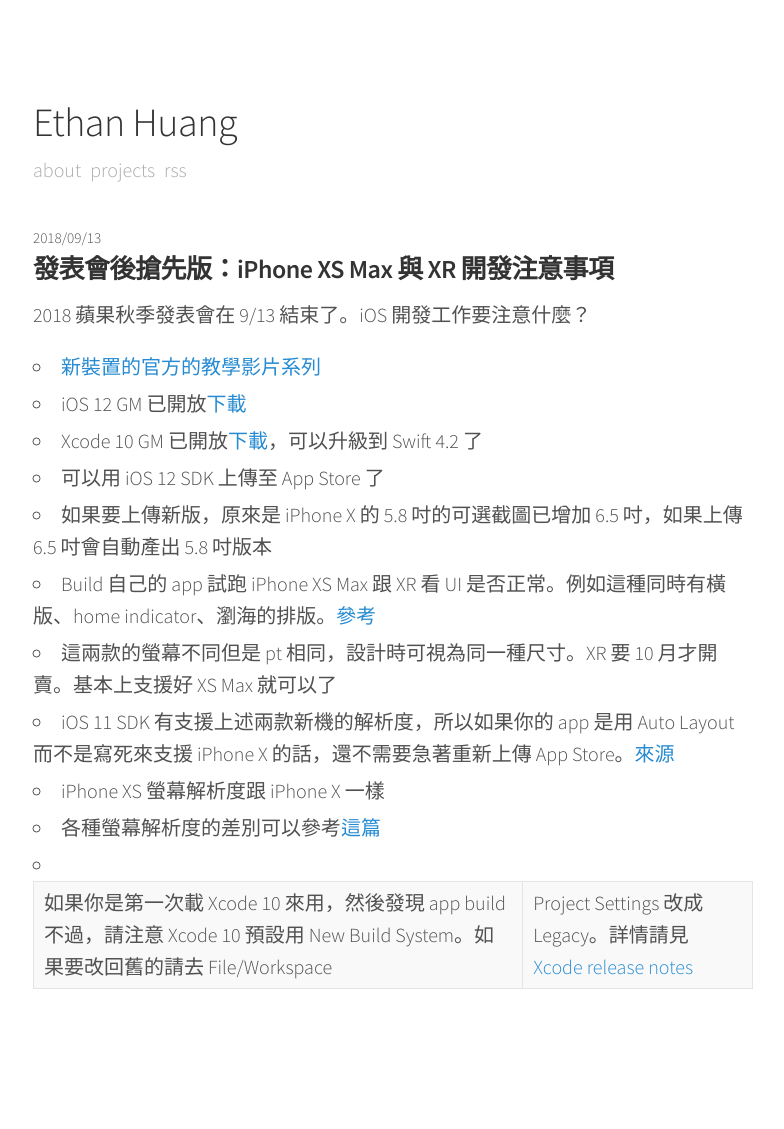
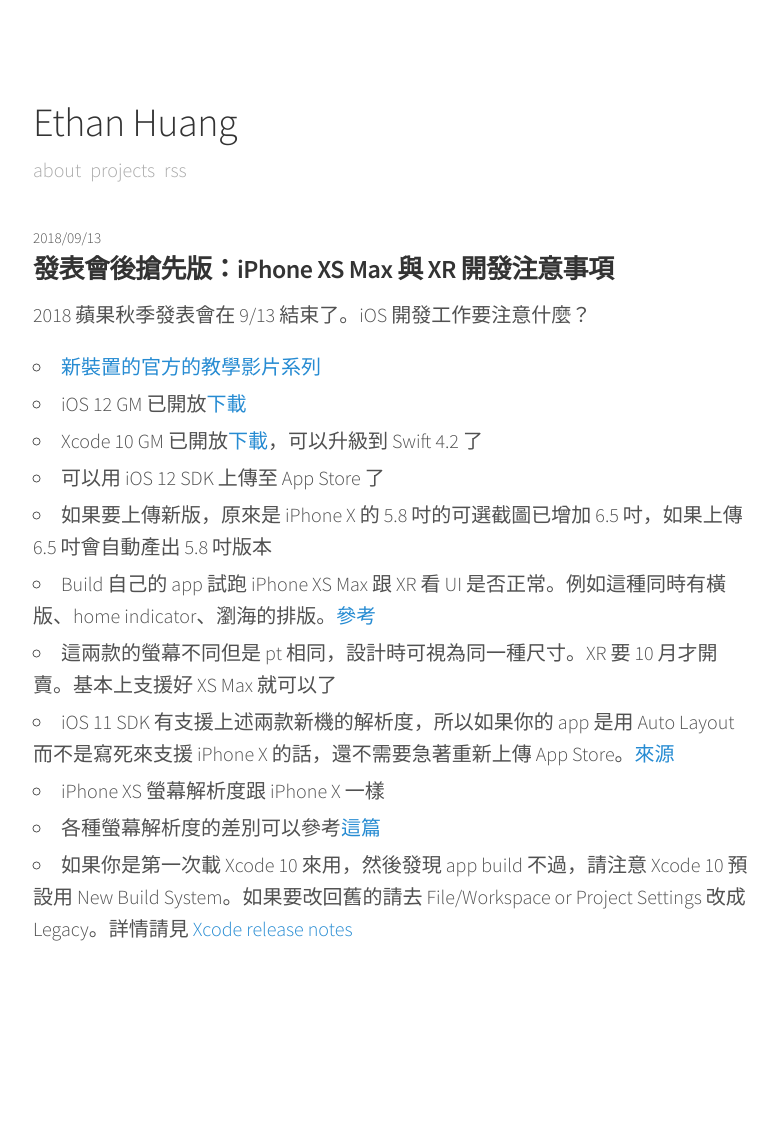
Before and after one commit to ethanhuang13/13h.tw, a Jekyll site: the page built from _posts/2018-09-13-iphone-xs.md, in a window 1280 px wide. Shown: the whole page, without its empty margins (247-1031 px from the left). Built offline with Jekyll 4.4.1, drawn with Linux system fonts in a browser that asks for light colours; after the commit the page ends 1085 px from its top, so only the background shows below that.

```diff
--- a/_posts/2018-09-13-iphone-xs.md
+++ b/_posts/2018-09-13-iphone-xs.md
@@ -14,4 +14,4 @@ title: 發表會後搶先版：iPhone XS Max 與 XR 開發注意事項
 - iOS 11 SDK 有支援上述兩款新機的解析度，所以如果你的 app 是用 Auto Layout 而不是寫死來支援 iPhone X 的話，還不需要急著重新上傳 App Store。[來源](https://twitter.com/stroughtonsmith/status/1039991196800741377)
 - iPhone XS 螢幕解析度跟 iPhone X 一樣
 - 各種螢幕解析度的差別可以參考[這篇](https://www.facebook.com/612130717/posts/10155658570275718/)
-- 如果你是第一次載 Xcode 10 來用，然後發現 app build 不過，請注意 Xcode 10 預設用 New Build System。如果要改回舊的請去 File/Workspace|Project Settings 改成 Legacy。詳情請見 [Xcode release notes](https://download.developer.apple.com/Developer_Tools/Xcode_10_GM_seed/Release_Notes_for_Xcode_10_GM_seed.pdf)
+- 如果你是第一次載 Xcode 10 來用，然後發現 app build 不過，請注意 Xcode 10 預設用 New Build System。如果要改回舊的請去 File/Workspace or Project Settings 改成 Legacy。詳情請見 [Xcode release notes](https://download.developer.apple.com/Developer_Tools/Xcode_10_GM_seed/Release_Notes_for_Xcode_10_GM_seed.pdf)
```
